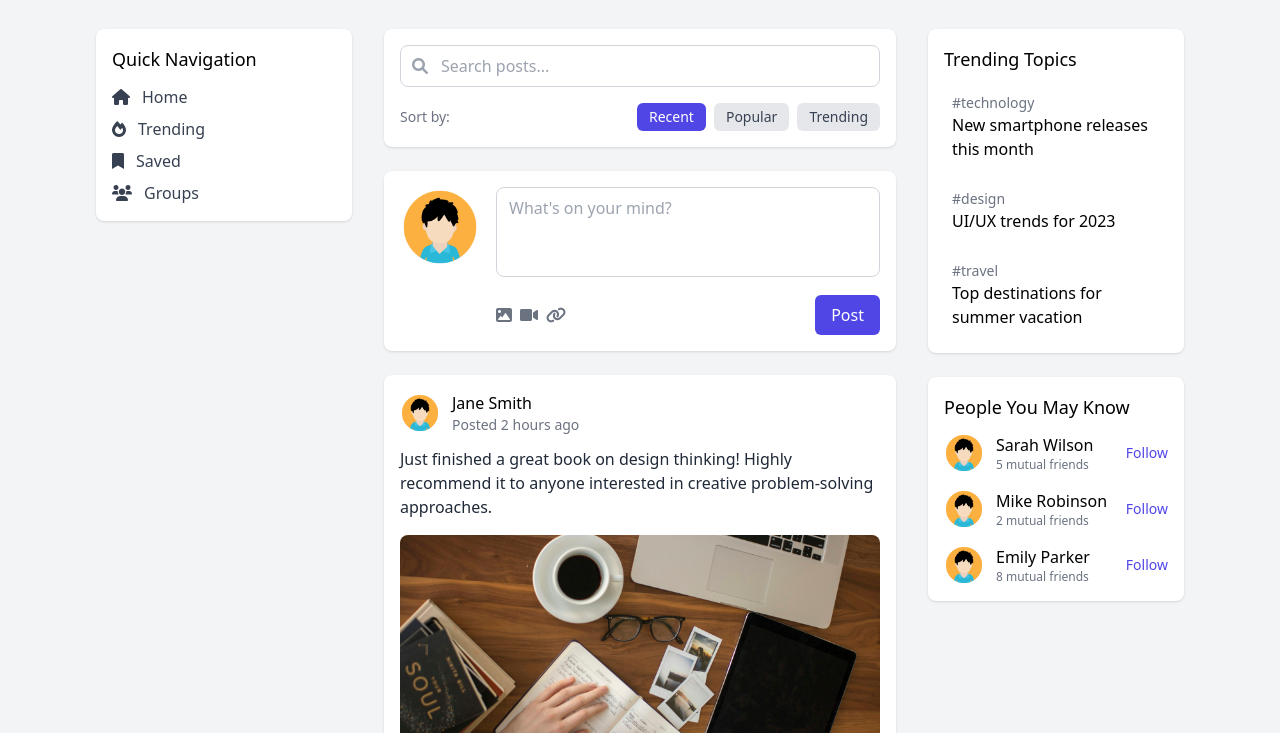
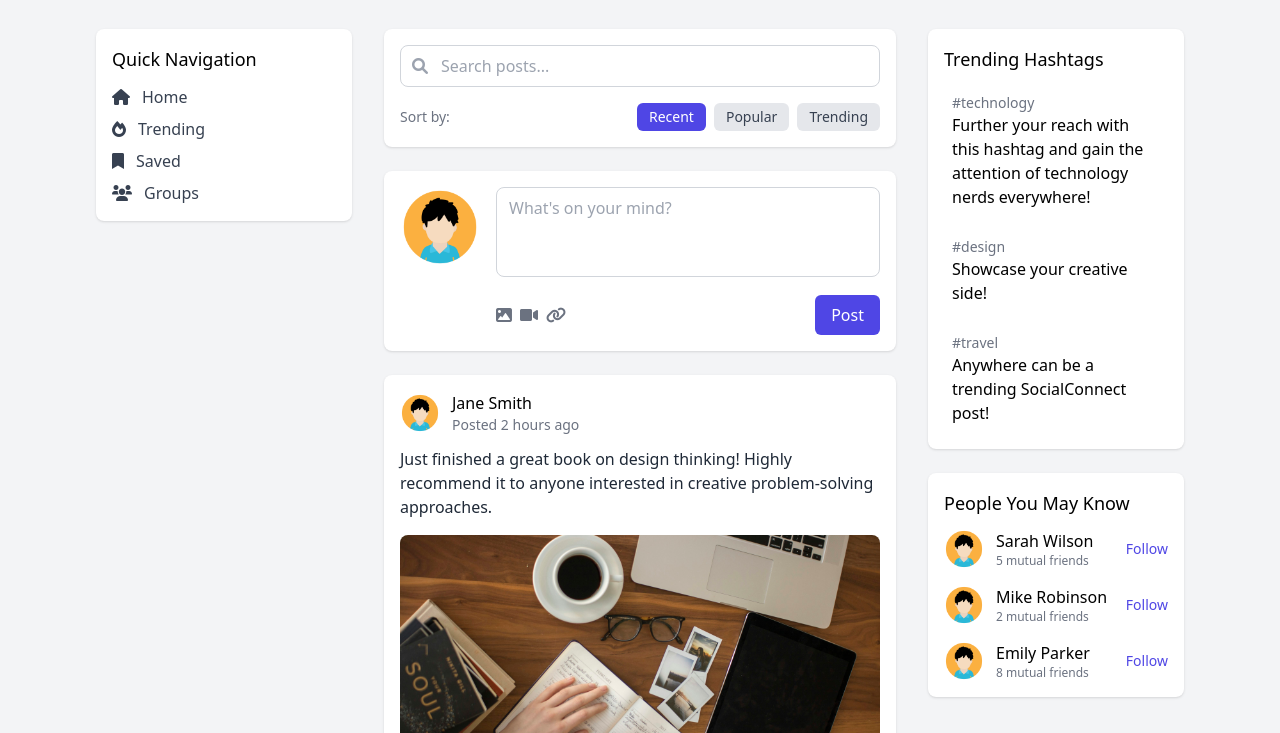
Before and after one commit to Marshflair1988/CSSframeworksCS, a website: page feed/index.html in a window 1280 px wide. Shown: the part 67-800 px from the top of the page. Drawn offline with Linux system fonts and the light colour scheme.

Commit message:
Updated the html
I updated the html to provide more details regarding the viral hashtags

```diff
--- a/feed/index.html
+++ b/feed/index.html
@@ -10,7 +10,6 @@
       href="https://cdnjs.cloudflare.com/ajax/libs/font-awesome/6.0.0-beta3/css/all.min.css" />
   </head>
   <body class="bg-gray-100 min-h-screen">
-    <!-- Header/Navigation -->
     <header class="bg-white shadow-sm">
       <div class="max-w-6xl mx-auto px-4 sm:px-6 lg:px-8">
         <div class="flex justify-between h-16">
@@ -46,7 +45,6 @@
         </div>
       </div>
 
-      <!-- Mobile Menu (hidden by default) -->
       <div id="mobile-menu" class="md:hidden hidden">
         <div class="px-2 pt-2 pb-3 space-y-1 sm:px-3">
           <a
@@ -70,7 +68,6 @@
 
     <main class="max-w-6xl mx-auto px-4 sm:px-6 lg:px-8 py-8">
       <div class="lg:flex lg:gap-8">
-        <!-- Left sidebar (hidden on mobile) -->
         <div class="hidden lg:block lg:w-1/4">
           <div class="bg-white rounded-lg shadow p-4 mb-6">
             <h2 class="font-medium text-lg mb-3">Quick Navigation</h2>
@@ -111,9 +108,7 @@
           </div>
         </div>
 
-        <!-- Main content area -->
         <div class="lg:w-2/4">
-          <!-- Search and sort options -->
           <div class="bg-white rounded-lg shadow p-4 mb-6">
             <div class="mb-4">
               <div class="relative">
@@ -146,7 +141,6 @@
             </div>
           </div>
 
-          <!-- Create post form -->
           <div class="bg-white rounded-lg shadow p-4 mb-6">
             <div class="flex items-start space-x-4">
               <img
@@ -179,9 +173,7 @@
             </div>
           </div>
 
-          <!-- Post list -->
           <div class="space-y-6">
-            <!-- Post 1 -->
             <div class="bg-white rounded-lg shadow">
               <div class="p-4">
                 <div class="flex items-center space-x-3">
@@ -227,7 +219,6 @@
               </div>
             </div>
 
-            <!-- Post 2 -->
             <div class="bg-white rounded-lg shadow">
               <div class="p-4">
                 <div class="flex items-center space-x-3">
@@ -271,7 +262,6 @@
               </div>
             </div>
 
-            <!-- Post 3 -->
             <div class="bg-white rounded-lg shadow">
               <div class="p-4">
                 <div class="flex items-center space-x-3">
@@ -312,38 +302,37 @@
           </div>
         </div>
 
-        <!-- Right sidebar (trending & suggestions) -->
         <div class="hidden lg:block lg:w-1/4 space-y-6">
           <!-- Trending topics -->
           <div class="bg-white rounded-lg shadow p-4">
-            <h2 class="font-medium text-lg mb-3">Trending Topics</h2>
+            <h2 class="font-medium text-lg mb-3">Trending Hashtags</h2>
             <ul class="space-y-3">
               <li>
                 <a href="#" class="block hover:bg-gray-50 p-2 rounded-md">
                   <div class="text-sm text-gray-500">#technology</div>
                   <div class="font-medium">
-                    New smartphone releases this month
+                    Further your reach with this hashtag and gain the attention
+                    of technology nerds everywhere!
                   </div>
                 </a>
               </li>
               <li>
                 <a href="#" class="block hover:bg-gray-50 p-2 rounded-md">
                   <div class="text-sm text-gray-500">#design</div>
-                  <div class="font-medium">UI/UX trends for 2023</div>
+                  <div class="font-medium">Showcase your creative side!</div>
                 </a>
               </li>
               <li>
                 <a href="#" class="block hover:bg-gray-50 p-2 rounded-md">
                   <div class="text-sm text-gray-500">#travel</div>
                   <div class="font-medium">
-                    Top destinations for summer vacation
+                    Anywhere can be a trending SocialConnect post!
                   </div>
                 </a>
               </li>
             </ul>
           </div>
 
-          <!-- Suggested friends -->
           <div class="bg-white rounded-lg shadow p-4">
             <h2 class="font-medium text-lg mb-3">People You May Know</h2>
             <ul class="space-y-4">
```
Also changed, not shown: profile/index.html (+2 -2 lines), css/style.css.
